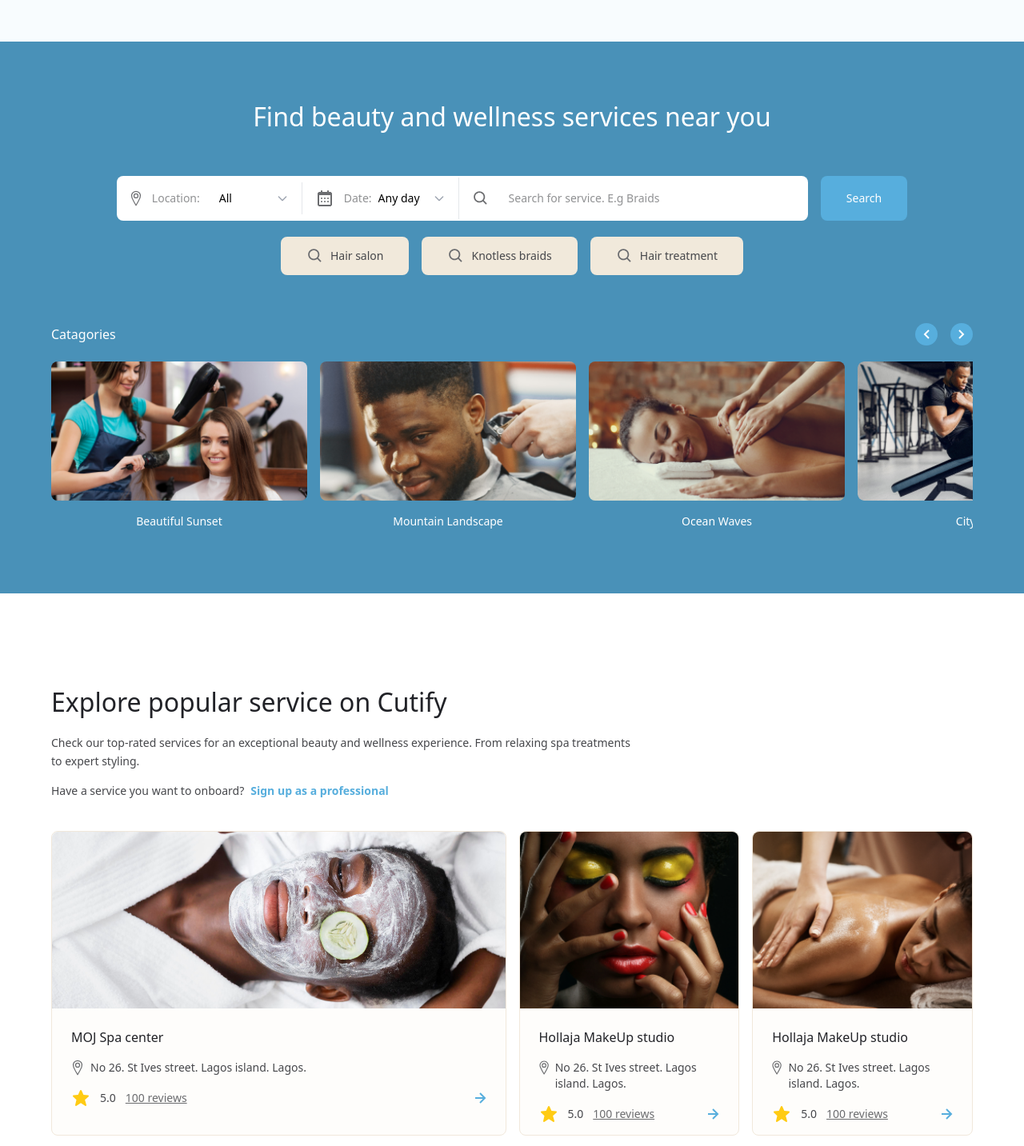
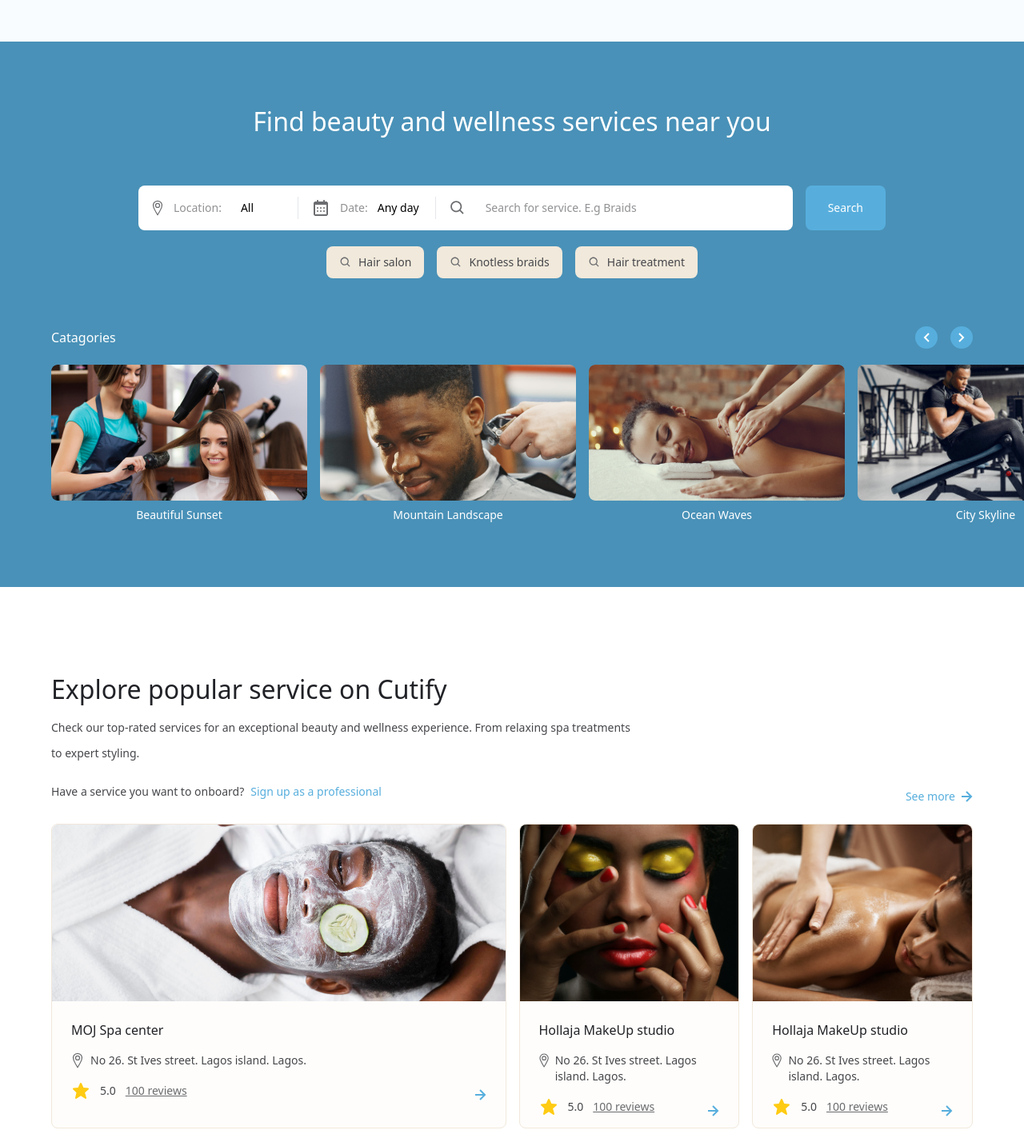
Before and after one commit to GodsfavourWiliiams/Cutify-fe, a Vue app: page / in a window 1280 px wide. Shown: the part 860-2293 px from the top of the page at 80% size. Built offline with nearby package versions, Linux system fonts and the light colour scheme.

Commit message:
feat: implement home page carousel for larger screens

```diff
--- a/src/components/Categories.vue
+++ b/src/components/Categories.vue
@@ -34,43 +34,48 @@ const scroll = (direction: 'next' | 'prev') => {
 
 <template>
   <div class="bg-primary-60">
+    <div class="py-10 sm:py-20">
       <AppContainer>
-      <div class="flex flex-col items-center justify-center gap-5 py-10 sm:py-20">
-        <h1 class="text-xl font-medium text-center text-white sm:text-[32px]">
+        <div class="flex flex-col items-center justify-center gap-5">
+          <h1 class="text-2xl font-medium text-center text-white sm:text-[32px] leading-[40px]">
             Find beauty and wellness services near you
           </h1>
-        <div class="flex items-center justify-center gap-4 mt-10 text-sm">
           <div
-            class="flex items-center flex-1 divide-x divide-gray-200 max-w-[864px] w-full mx-auto bg-white rounded-lg h-[56px]"
+            class="flex flex-col items-center justify-center w-full gap-4 text-sm sm:mt-10 md:w-fit md:flex-row"
+          >
+            <div
+              class="flex flex-col md:flex-row items-center flex-1 divide-y md:divide-y-0 md:divide-x divide-gray-200 max-w-[864px] w-full mx-auto bg-white rounded-lg h-[56px]"
             >
               <!-- Location dropdown -->
-            <div class="flex items-center gap-2 px-4 py-2">
+              <div
+                class="flex items-center justify-between w-full gap-2 px-4 py-2 md:justify-start"
+              >
                 <div class="flex items-center gap-3">
                   <IconLocation />
                   <span class="text-gray-30">Location: </span>
                 </div>
-              <select class="p-4 bg-transparent appearance-none focus:outline-none">
+                <select class="p-3 bg-transparent appearance-none md:p-4 focus:outline-none">
                   <option>All</option>
                   <option>Lagos</option>
                   <option>Uyo</option>
                 </select>
-              <IconArrowDown />
               </div>
 
               <!-- Date dropdown -->
-            <div class="flex items-center gap-2 px-4 py-2">
+              <div
+                class="flex items-center justify-between w-full gap-2 px-4 py-2 md:py-0 md:justify-start"
+              >
                 <div class="flex items-center gap-3">
                   <IconCalendar />
                   <span class="text-gray-30">Date: </span>
                 </div>
-              <select class="bg-transparent appearance-none focus:outline-none">
+                <select class="p-3 bg-transparent appearance-none md:p-1 focus:outline-non">
                   <option>Any day</option>
                 </select>
-              <IconArrowDown />
               </div>
 
               <!-- Search input -->
-            <div class="flex items-center w-full gap-2 px-4 py-3">
+              <div class="flex items-center w-full gap-2 px-4 py-4 md:py-0">
                 <IconSearch />
                 <input
                   type="text"
@@ -80,16 +85,20 @@ const scroll = (direction: 'next' | 'prev') => {
               </div>
             </div>
             <!-- Search button -->
-          <Button class="p-7" size="lg"> Search </Button>
+            <Button class="p-4 md:p-7 place-self-start" size="lg"> Search </Button>
           </div>
-        <div class="flex items-center gap-4">
-          <Button variant="secondary" size="lg"><IconSearch /> Hair salon</Button>
-          <Button variant="secondary" size="lg"><IconSearch /> Knotless braids</Button>
-          <Button variant="secondary" size="lg"><IconSearch /> Hair treatment</Button>
+          <div class="flex items-center gap-2 sm:gap-4">
+            <Button variant="secondary" class="gap-1 p-0 text-xs sm:p-4 sm:text-sm"
+              ><IconSearch :width="16" :height="16" /> Hair salon</Button
+            >
+            <Button variant="secondary" class="gap-1 p-0 text-xs sm:p-4 sm:text-sm"
+              ><IconSearch :width="16" :height="16" /> Knotless braids</Button
+            >
+            <Button variant="secondary" class="gap-1 p-0 text-xs sm:p-4 sm:text-sm"
+              ><IconSearch :width="16" :height="16" /> Hair treatment</Button
+            >
           </div>
-        <!-- Categories -->
-        <div class="relative mt-10 space-y-5">
-          <div class="flex items-center justify-between gap-4">
+          <div class="flex items-center justify-between w-full gap-4 mt-10">
             <h1 class="text-white">Catagories</h1>
             <div class="flex items-center gap-4">
               <button
@@ -106,18 +115,22 @@ const scroll = (direction: 'next' | 'prev') => {
               </button>
             </div>
           </div>
-          <div ref="scrollContainer" class="relative flex gap-4 overflow-x-auto">
-            <!-- <div class="shrink-0 snap-center sm:w-2" /> -->
+        </div>
+      </AppContainer>
+      <!-- Categories -->
+      <div class="relative flex mt-5">
+        <div class="shrink-0 snap-center sm:w-[5%] 3xl:w-[7%]  4xl-[1704px]:hidden h-48" />
+        <div ref="scrollContainer" class="relative flex gap-4 overflow-x-auto mx-auto 4xl:w-[1440px]  4xl:max-w-[90%]">
           <div
             v-for="(image, index) in images"
             :key="index"
-              class="flex flex-col gap-4 shrink-0 snap-center"
+            class="flex flex-col gap-2 text-xs shrink-0 sm:text-sm snap-center"
           >
             <img
               :src="image.src"
               :title="'Image' + (index + 1)"
               :alt="'Image' + (index + 1)"
-                class="object-cover w-[320px] h-full rounded-lg"
+              class="object-cover w-[320px] h-[170px] rounded-lg"
             />
 
             <h1 class="text-sm text-center text-white">{{ image.title }}</h1>
@@ -126,6 +139,5 @@ const scroll = (direction: 'next' | 'prev') => {
         </div>
       </div>
     </div>
-    </AppContainer>
   </div>
 </template>
--- a/src/components/Footer.vue
+++ b/src/components/Footer.vue
@@ -51,7 +51,7 @@ const socialIcons = [
 </script>
 
 <template>
-  <footer id="footer" class="relative mt-10 bg-primary-60">
+  <footer id="footer" class="relative bg-primary-60">
     <div class="py-16 border-b border-gray-10">
       <AppContainer
         class="text-white grid grid-cols-2 min-[690px]:grid-cols-4 lg:grid-cols-6 gap-4"
--- a/src/components/HeaderComponent.vue
+++ b/src/components/HeaderComponent.vue
@@ -26,7 +26,7 @@ const toggleMobileMenu = () => {
 <template>
   <nav class="bg-white">
     <AppContainer>
-      <div class="relative flex items-center justify-between h-[100px]">
+      <div class="relative flex items-center justify-between h-[100px] overflow-hidden">
         <!-- Logo and navigation -->
         <RouterLink to="/" class="flex items-center flex-shrink-0">
           <img class="w-auto h-[60px]" src="/src/assets/cutify-logo.png" alt="Cutify" />
@@ -116,8 +116,8 @@ const toggleMobileMenu = () => {
     <!-- Mobile menu -->
     <div
       :class="[
-        mobileMenuOpen ? 'right-6' : '-right-96',
-        'transition-all ease-in-out duration-300 lg:hidden absolute z-30 p-4 space-y-1 bg-white border rounded-lg shadow-sm top-28'
+        mobileMenuOpen ? 'right-6 absolute' : '-right-96 fixed',
+        'transition-all ease-in-out duration-300 lg:hidden z-30 p-4 space-y-1 bg-white border rounded-lg shadow-sm top-28'
       ]"
     >
       <RouterLink
--- a/src/components/ServiceCard.vue
+++ b/src/components/ServiceCard.vue
@@ -1,4 +1,5 @@
 <script setup lang="ts">
+import IconArrowRight from './icons/IconArrowRight.vue'
 import IconLocation from './icons/IconLocation.vue'
 defineProps<{
   title: string
@@ -11,15 +12,15 @@ defineProps<{
 </script>
 
 <template>
-  <div :class="[className, 'border rounded-lg border-[#F1E8DB] h-[381px] bg-[#FEFDFB]']">
+  <div :class="[className, 'border rounded-lg border-[#F1E8DB] h-full sm:h-[381px] bg-[#FEFDFB]']">
     <img
       :src="image"
-      class="object-cover w-full h-full max-h-[221px] rounded-t-lg bg-zinc-50"
+      class="object-cover w-full h-[200px] sm:h-full max-h-[221px] rounded-t-lg bg-zinc-50"
       :alt="title"
     />
 
-    <div class="flex flex-col items-start gap-4 p-4 lg:p-6 text-start">
-      <div class="flex flex-col gap-4">
+    <div class="flex flex-col items-start gap-2 p-4 sm:gap-4 lg:p-6 text-start">
+      <div class="flex flex-col gap-2 sm:gap-4">
         <h2 class="text-sm font-medium sm:text-base text-gray">{{ title }}</h2>
         <div class="inline-flex gap-2">
           <IconLocation />
@@ -27,7 +28,9 @@ defineProps<{
         </div>
       </div>
 
-      <div class="flex items-center justify-between w-full gap-4 text-xs lg:text-sm">
+      <div
+        class="flex flex-col justify-between w-full gap-2 text-xs sm:gap-4 sm:flex-row sm:items-center lg:text-sm"
+      >
         <div class="flex items-center gap-2">
           <svg
             width="24"
@@ -44,18 +47,9 @@ defineProps<{
           <span class="ml-1 text-gray-50">{{ rating }} </span>
           <span class="ml-1 underline text-gray-40">{{ reviews }}</span>
         </div>
-        <svg
-          width="14"
-          height="14"
-          viewBox="0 0 14 14"
-          fill="none"
-          xmlns="http://www.w3.org/2000/svg"
-        >
-          <path
-            d="M5.293 12.293L6.707 13.707L13.414 6.99997L6.707 0.292969L5.293 1.70697L9.586 5.99997H0V7.99997H9.586L5.293 12.293Z"
-            fill="#57AEDD"
-          />
-        </svg>
+        <div class="place-self-end">
+          <IconArrowRight />
+        </div>
       </div>
     </div>
   </div>
--- a/src/components/ServiceHighlights.vue
+++ b/src/components/ServiceHighlights.vue
@@ -1,23 +1,39 @@
 <script setup>
 import ServiceCard from './ServiceCard.vue'
 import AppContainer from './AppContainer.vue'
+import IconArrowRight from './icons/IconArrowRight.vue'
 </script>
 
 <template>
-  <AppContainer class="space-y-10 py-28">
-    <div class="flex flex-col gap-4 max-w-[737px]">
-      <h1 class="text-[32px] font-medium text-left text-gray">Explore popular service on Cutify</h1>
-      <p class="text-sm text-left leading-[160%] text-gray-50">
-        Check our top-rated services for an exceptional beauty and wellness experience. From
-        relaxing spa treatments to expert styling.
-      </p>
-      <div class="flex items-center text-sm text-gray-50">
-        Have a service you want to onboard?
-        <a href="#" class="ml-2 font-semibold text-primary-50"> Sign up as a professional </a>
+  <AppContainer class="py-10 space-y-6 sm:py-28">
+    <div class="flex flex-col gap-4">
+      <div class="space-y-4 max-w-[737px] w-full">
+        <h1 class="text-2xl leading-[32px] sm:text-[32px] font-medium text-left text-gray">
+          Explore popular service on Cutify
+        </h1>
+        <p class="text-sm text-left leading-[32px] text-gray-50">
+          Check our top-rated services for an exceptional beauty and wellness experience. From
+          relaxing spa treatments to expert styling.
+        </p>
+      </div>
+
+      <div
+        class="flex flex-col items-start justify-between w-full gap-4 sm:items-center sm:flex-row"
+      >
+        <div class="flex flex-wrap items-start text-sm leading-[32px] text-gray-50">
+          <p class="mr-2">Have a service you want to onboard?</p>
+          <RouterLink to="/register" class="font-medium text-primary-50">
+            Sign up as a professional
+          </RouterLink>
+        </div>
+        <button class="flex items-center gap-2 text-sm font-medium text-primary place-self-end">
+          <span>See more</span>
+          <IconArrowRight />
+        </button>
       </div>
     </div>
 
-    <div class="flex flex-col items-center w-full gap-4 md:flex-row">
+    <div class="flex flex-col items-center w-full gap-2.5 sm:gap-4 md:flex-row">
       <ServiceCard
         :title="'MOJ Spa center'"
         :address="'No 26. St Ives street. Lagos island. Lagos.'"
@@ -26,7 +42,7 @@ import AppContainer from './AppContainer.vue'
         :image="'/src/assets/service-img-one.png'"
         :className="'w-full md:w-fit lg:w-full'"
       />
-      <div class="flex items-center w-full gap-4">
+      <div class="flex items-center w-full gap-2.5 sm:gap-4">
         <ServiceCard
           :title="'Hollaja MakeUp studio'"
           :address="'No 26. St Ives street. Lagos island. Lagos.'"
@@ -45,8 +61,8 @@ import AppContainer from './AppContainer.vue'
         />
       </div>
     </div>
-    <div class="flex flex-col items-center gap-4 md:flex-row">
-      <div class="flex items-center w-full gap-4">
+    <div class="flex flex-col items-center gap-2.5 sm:gap-4 md:flex-row">
+      <div class="flex items-center w-full gap-2.5 sm:gap-4">
         <ServiceCard
           :title="'Hollaja MakeUp studio'"
           :address="'No 26. St Ives street. Lagos island. Lagos.'"
--- a/src/components/TestimonialCard.vue
+++ b/src/components/TestimonialCard.vue
@@ -7,9 +7,9 @@ defineProps<{
 </script>
 
 <template>
-  <div class="relative flex flex-col gap-4">
+  <div class="flex flex-col h-full gap-4">
     <div
-      class="relative z-50 px-8 py-12 bg-white border rounded-lg border-gray-10 max-sm:max-w-sm max-sm:mx-auto"
+      class="relative z-50 h-full px-6 py-10 bg-white border rounded-lg xl:px-8 xl:py-12 border-gray-10 max-sm:max-w-sm max-sm:mx-auto"
     >
       <p
         class="text-sm leading-6 text-gray-500 transition-all duration-500 min-h-24 group-hover:text-gray-800"
--- /dev/null
+++ b/src/components/icons/IconArrowRight.vue
@@ -0,0 +1,8 @@
+<template>
+  <svg width="14" height="14" viewBox="0 0 14 14" fill="none" xmlns="http://www.w3.org/2000/svg">
+    <path
+      d="M5.293 12.293L6.707 13.707L13.414 6.99997L6.707 0.292969L5.293 1.70697L9.586 5.99997H0V7.99997H9.586L5.293 12.293Z"
+      fill="#57AEDD"
+    />
+  </svg>
+</template>
--- a/tailwind.config.js
+++ b/tailwind.config.js
@@ -49,6 +49,27 @@ export default {
           50: '#46D9AF',
           60: '#168B6A'
         }
+      },
+      screens: {
+        nano: '420px',
+        xs: '480px',
+        sm: '640px',
+        // => @media (min-width: 640px) { ... }
+
+        md: '768px',
+        // => @media (min-width: 768px) { ... }
+
+        lg: '1024px',
+        // => @media (min-width: 1024px) { ... }
+
+        xl: '1280px',
+        // => @media (min-width: 1280px) { ... }
+        '2xl': '1536px',
+        // => @media (min-width: 1536px) { ... }
+        '3xl': '1636px',
+        // => @media (min-width: 1636px) { ... }
+        '4xl': '1736px'
+        // => @media (min-width: 1736px) { ... }
       }
     }
   },
```
Also changed, not shown: src/components/Testimonials.vue (+16 -10 lines), src/components/icons/IconQuote.vue (added, +8 -0 lines), src/components/icons/IconSearch.vue (+21 -1 lines), src/assets/Rectangle-8.svg (added). Lines whose indentation alone changed are shown as unchanged.
